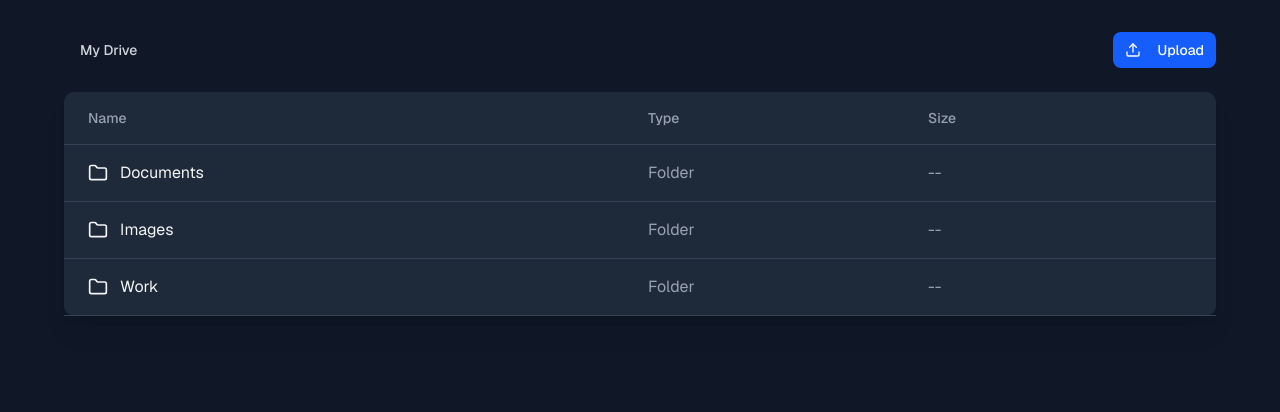
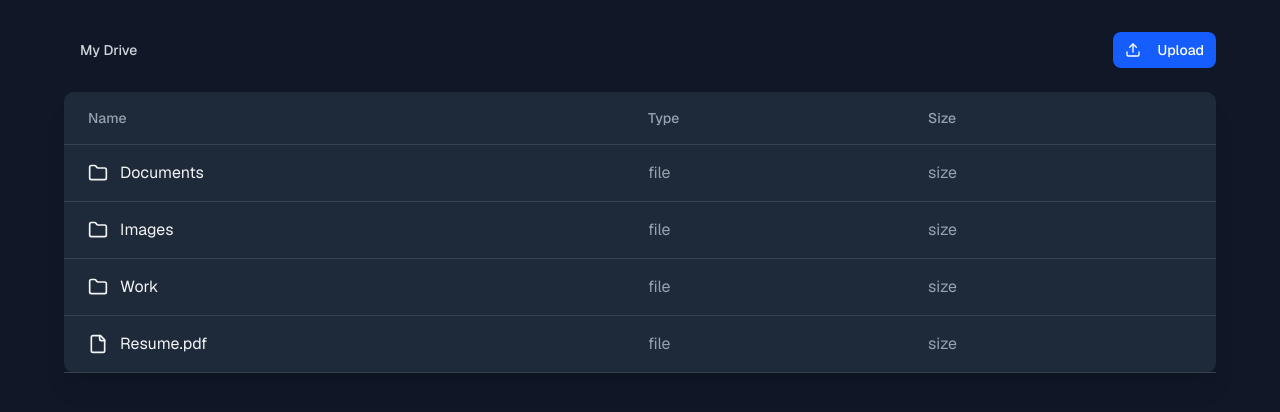
Before and after one commit to douglas-martins/drive-clone, a Next.js app: page / in a window 1280 px wide. Shown: the top 412 px of the page. Built offline with nearby package versions, Linux system fonts and the light colour scheme.

Commit message:
update mock data and separete file over folder

```diff
--- /dev/null
+++ b/src/app/file-row.tsx
@@ -0,0 +1,47 @@
+import { Folder as FolderIcon, FileIcon } from "lucide-react";
+import type { Folder, File } from "~/lib/mock-data";
+
+export function FileRow(props: Readonly<{ file: File }>) {
+    const { file } = props;
+
+    return (
+        <li key={file.id} className="px-6 py-4 border-b border-gray-700 hover:bg-gray-750">
+            <div className="grid grid-cols-12 gap-4 items-center">
+                <div className="col-span-6 flex items-center">
+                    <a
+                        href={file.url}
+                        className="flex items-center text-gray-100 hover:text-blue-400"
+                        target="_blank"
+                    >
+                        <FileIcon className="mr-3" size={20} />
+                        {file.name}
+                    </a>
+                </div>
+                <div className="col-span-3 text-gray-400">{"file"}</div>
+                <div className="col-span-3 text-gray-400">{"size"}</div>
+            </div>
+        </li>
+    );
+}
+
+export function FileFolder(props: Readonly<{ folder: Folder, handleFolderClick: () => void }>) {
+    const { folder, handleFolderClick } = props
+
+    return (
+        <li key={folder.id} className="px-6 py-4 border-b border-gray-700 hover:bg-gray-750">
+            <div className="grid grid-cols-12 gap-4 items-center">
+                <div className="col-span-6 flex items-center">
+                    <button
+                        onClick={() => handleFolderClick()}
+                        className="flex items-center text-gray-100 hover:text-blue-400"
+                    >
+                        <FolderIcon className="mr-3" size={20} />
+                        {folder.name}
+                      </button>
+                </div>
+                <div className="col-span-3 text-gray-400">{"file"}</div>
+                <div className="col-span-3 text-gray-400">{"size"}</div>
+            </div>
+        </li>
+    );
+}
--- a/src/app/page.tsx
+++ b/src/app/page.tsx
@@ -1,38 +1,42 @@
 "use client"
 
-import { useState } from "react"
-import { mockFiles } from "~/lib/mock-data"
+import { useMemo, useState } from "react"
+import { mockFiles, mockFolders } from "~/lib/mock-data"
 import { Folder, FileIcon, Upload, ChevronRight } from "lucide-react"
 import Link from "next/link"
 import { Button } from "~/components/ui/button"
+import { FileFolder, FileRow } from "./file-row"
 
 export default function GoogleDriveClone() {
-  const [currentFolder, setCurrentFolder] = useState<string | null>(null)
+  const [currentFolder, setCurrentFolder] = useState<string | null>("root")
 
   const getCurrentFiles = () => {
     return mockFiles.filter((file) => file.parent === currentFolder)
+  }
+  const getCurrentFolders = () => {
+    return mockFolders.filter((folder) => folder.parent === currentFolder)
   }
 
   const handleFolderClick = (folderId: string) => {
     setCurrentFolder(folderId)
   }
 
-  const getBreadcrumbs = () => {
+  const breadcrumbs = useMemo(() => {
     const breadcrumbs = []
     let currentId = currentFolder
 
-    while (currentId !== null) {
-      const folder = mockFiles.find((file) => file.id === currentId)
+    while (currentId !== "root") {
+      const folder = mockFolders.find((folder) => folder.id === currentId)
       if (folder) {
         breadcrumbs.unshift(folder)
-        currentId = folder.parent
+        currentId = folder.parent ?? "root"
       } else {
         break
       }
     }
 
     return breadcrumbs
-  }
+  }, [currentFolder])
 
   const handleUpload = () => {
     alert("Upload functionality would be implemented here")
@@ -44,13 +48,13 @@ export default function GoogleDriveClone() {
         <div className="flex justify-between items-center mb-6">
           <div className="flex items-center">
             <Button
-              onClick={() => setCurrentFolder(null)}
+              onClick={() => setCurrentFolder("root")}
               variant="ghost"
               className="text-gray-300 hover:text-white mr-2"
             >
               My Drive
             </Button>
-            {getBreadcrumbs().map((folder) => (
+            {breadcrumbs.map((folder) => (
               <div key={folder.id} className="flex items-center">
                 <ChevronRight className="mx-2 text-gray-500" size={16} />
                 <Button
@@ -77,32 +81,11 @@ export default function GoogleDriveClone() {
             </div>
           </div>
           <ul>
+            {getCurrentFolders().map((folder) => (
+               <FileFolder key={folder.id} folder={folder} handleFolderClick={() => handleFolderClick(folder.id)} />
+            ))}
             {getCurrentFiles().map((file) => (
-              <li key={file.id} className="px-6 py-4 border-b border-gray-700 hover:bg-gray-750">
-                <div className="grid grid-cols-12 gap-4 items-center">
-                  <div className="col-span-6 flex items-center">
-                    {file.type === "folder" ? (
-                      <button
-                        onClick={() => handleFolderClick(file.id)}
-                        className="flex items-center text-gray-100 hover:text-blue-400"
-                      >
-                        <Folder className="mr-3" size={20} />
-                        {file.name}
-                      </button>
-                    ) : (
-                      <Link
-                        href={file.url ?? "#"}
-                        className="flex items-center text-gray-100 hover:text-blue-400"
-                      >
-                        <FileIcon className="mr-3" size={20} />
-                        {file.name}
-                      </Link>
-                    )}
-                  </div>
-                  <div className="col-span-3 text-gray-400">{file.type === "folder" ? "Folder" : "File"}</div>
-                  <div className="col-span-3 text-gray-400">{file.type === "folder" ? "--" : "2 MB"}</div>
-                </div>
-              </li>
+               <FileRow key={file.id} file={file} />
             ))}
           </ul>
         </div>
--- a/src/lib/mock-data.ts
+++ b/src/lib/mock-data.ts
@@ -1,21 +1,32 @@
 export interface File {
   id: string
   name: string
-  type: "file" | "folder"
-  url?: string
-  parent: string | null
-  size?: string
+  type: "file"
+  url: string
+  parent: string
+  size: string
 }
 
+export type Folder = {
+  id: string;
+  name: string;
+  type: "folder";
+  parent: string | null;
+}
+
+export const mockFolders: Folder[] = [
+  { id: "root", name: "Root", type: "folder", parent: null },
+  { id: "1", name: "Documents", type: "folder", parent: "root" },
+  { id: "2", name: "Images", type: "folder", parent: "root" },
+  { id: "3", name: "Work", type: "folder", parent: "root" },
+  { id: "8", name: "Presentations", type: "folder", parent: "3" },
+]
+
 export const mockFiles: File[] = [
-  { id: "1", name: "Documents", type: "folder", parent: null },
-  { id: "2", name: "Images", type: "folder", parent: null },
-  { id: "3", name: "Work", type: "folder", parent: null },
-  { id: "4", name: "Resume.pdf", type: "file", url: "/files/resume.pdf", parent: "1", size: "1.2 MB" },
+  { id: "4", name: "Resume.pdf", type: "file", url: "/files/resume.pdf", parent: "root", size: "1.2 MB" },
   { id: "5", name: "Project Proposal.docx", type: "file", url: "/files/proposal.docx", parent: "1", size: "2.5 MB" },
   { id: "6", name: "Vacation.jpg", type: "file", url: "/files/vacation.jpg", parent: "2", size: "3.7 MB" },
   { id: "7", name: "Profile Picture.png", type: "file", url: "/files/profile.png", parent: "2", size: "1.8 MB" },
-  { id: "8", name: "Presentations", type: "folder", parent: "3" },
   { id: "9", name: "Q4 Report.pptx", type: "file", url: "/files/q4-report.pptx", parent: "8", size: "5.2 MB" },
   { id: "10", name: "Budget.xlsx", type: "file", url: "/files/budget.xlsx", parent: "3", size: "1.5 MB" },
 ]
```
Also changed, not shown: 1 other file (tests, documents, lock files or other folders).
